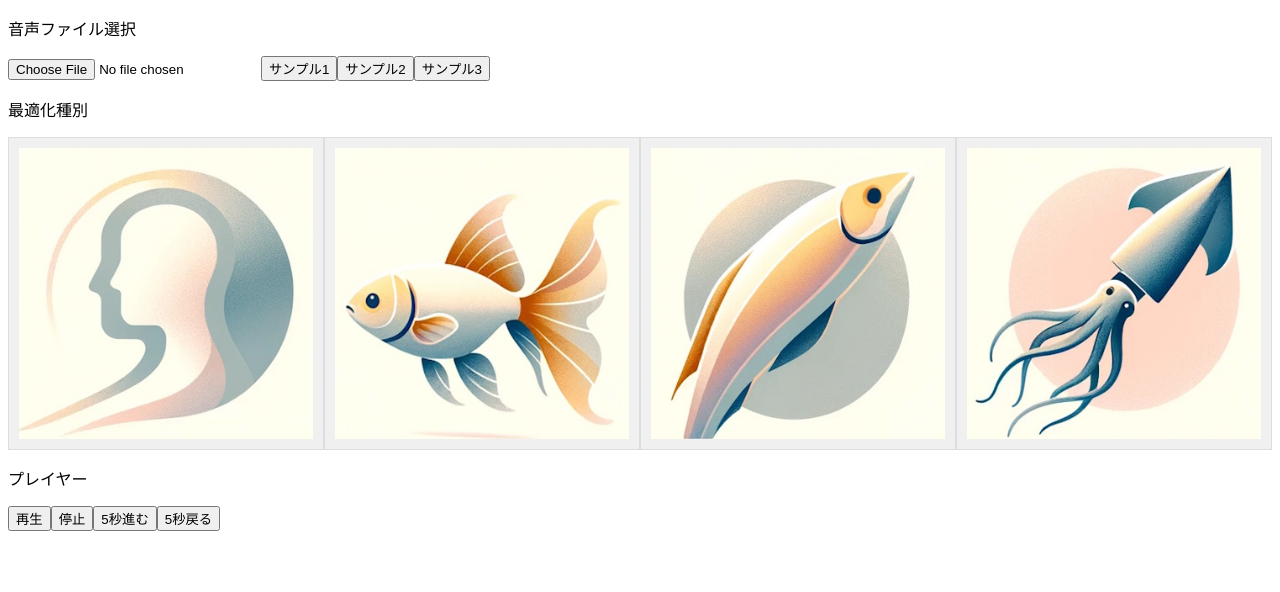
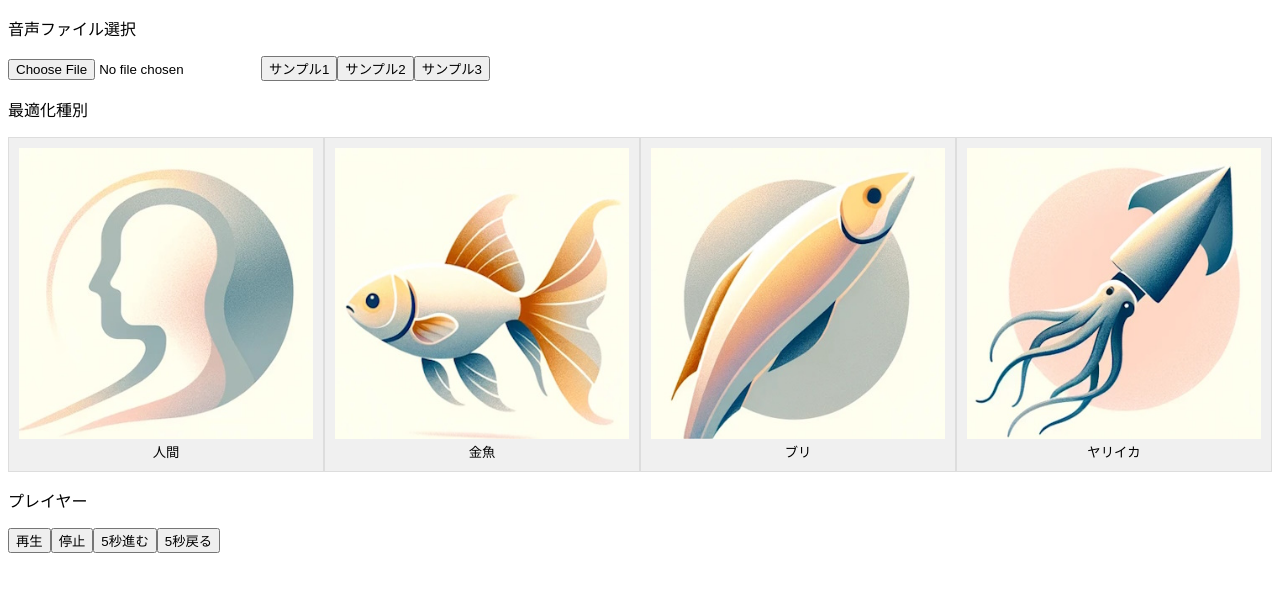
Before and after one commit to ritogk/fish-beat, a Vue app: page / in a window 1280 px wide. Shown: the top 592 px of the page. Built offline with nearby package versions, Linux system fonts and the light colour scheme.

Commit message:
add button message

```diff
--- a/src/views/Main.vue
+++ b/src/views/Main.vue
@@ -210,15 +210,19 @@ const clickYariika = () => {
   <div>
     <button class="image-button" style="width: 25%" @click="clickHuman">
       <img :src="HumanImage" />
+      <span>人間</span>
     </button>
     <button class="image-button" style="width: 25%" @click="clickKingyo">
       <img :src="KingyoImage" />
+      <span>金魚</span>
     </button>
     <button class="image-button" style="width: 25%" @click="clickBuri">
       <img :src="BuriImage" />
+      <span>ブリ</span>
     </button>
     <button class="image-button" style="width: 25%" @click="clickYariika">
       <img :src="YariikaImage" />
+      <span>ヤリイカ</span>
     </button>
   </div>
   <p>プレイヤー</p>
@@ -232,19 +236,18 @@ const clickYariika = () => {
 
 <style scoped>
 .image-button {
-  /* ボタンのスタイル設定 */
-  display: inline-flex; /* フレックスボックスを使用 */
-  align-items: center; /* 画像とテキストを中央揃え */
-  justify-content: center; /* 中央揃え */
-  padding: 10px; /* パディング */
-  border: 1px solid #ddd; /* 境界線 */
-  background-color: #f0f0f0; /* 背景色 */
-  cursor: pointer; /* ポインター形式のカーソル */
+  display: inline;
+  flex-direction: column;
+  justify-content: center;
+  padding: 10px;
+  border: 1px solid #ddd;
+  background-color: #f0f0f0;
+  cursor: pointer;
 }
 
 .image-button img {
-  max-width: 100%; /* ボタンの幅に合わせて最大100% */
-  max-height: 100%; /* ボタンの高さに合わせて最大100% */
-  height: auto; /* 高さを自動調整 */
+  max-width: 100%;
+  max-height: 100%;
+  height: auto;
 }
 </style>
```
